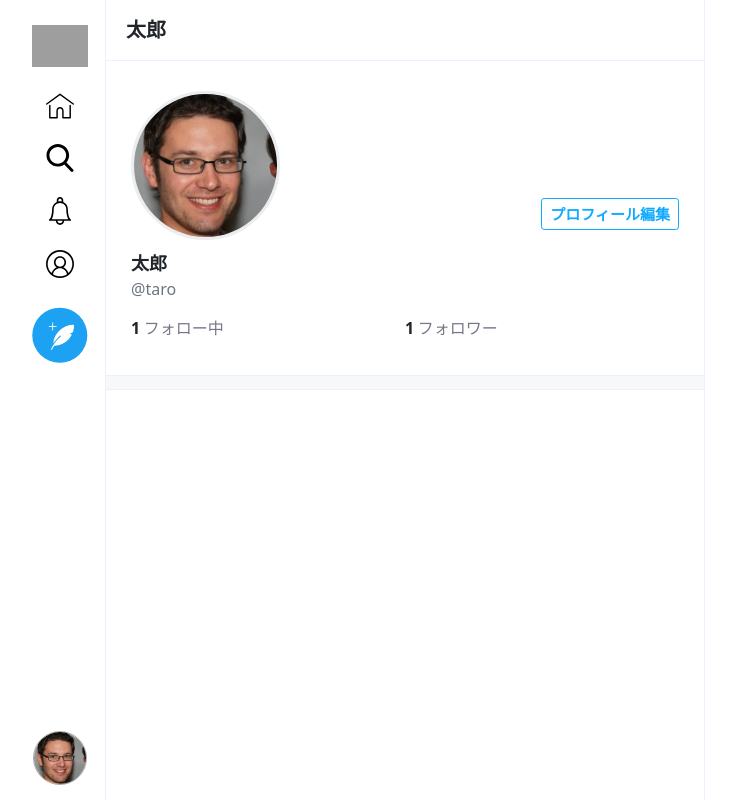
After one commit to shi613621/TwitterClone, a PHP site: page /profile.php in a window 1280 px wide. The commit adds this page. Shown: the whole page, without its empty margins (280-1016 px from the left). Run offline with PHP 8.4, Linux system fonts and the light colour scheme; grey boxes are pictures that could not be loaded.

Commit message:
ユーザー画面作成

```diff
--- a/Views/css/style.css
+++ b/Views/css/style.css
@@ -49,6 +49,16 @@ html {
 
 .btn:hover {
     color: #fff;
+}
+
+.btn-reverse {
+    background-color: #fff;
+    color: #1af;
+    border: 1px solid #1af;
+}
+
+.btn-reverse:hover {
+    color: #1af;
 }
 
 a {
@@ -303,3 +313,54 @@ body.sighup {
     border-color: #1af;
     color: #fff;
 }
+
+/*
+ユーザー
+****/
+.profile .profile-area {
+    padding: 25px;
+}
+
+.profile .profile-area .top {
+    display: flex;
+    justify-content: space-between;
+    align-items: flex-end;
+}
+
+.profile .profile-area .top .user {
+    width: 30%;
+    padding: 5px 15px 10px 0;
+}
+
+.profile .profile-area .top .user img {
+    width: 100%;
+    border-radius: 50%;
+    border: 3px solid rgb(235, 238, 240);
+}
+
+.profile .profile-area .top button {
+    margin-bottom: 20px;
+}
+
+.profile .profile-area .name {
+    font-weight: bold;
+    font-size: 18px;
+}
+
+.profile .profile-area .follow-follower {
+    display: flex;
+    padding: 15px 0 10px 0;
+}
+
+.profile .profile-area .follow-follower .follow-count {
+    width: 30px;
+    font-weight: bold;
+    font-size: 16px;
+}
+
+.profile .profile-area .follow-follower .follow-text {
+    width: 100%;
+    font-size: 16px;
+    margin-right: 30px;
+    color: #778;
+}
--- /dev/null
+++ b/Views/profile.php
@@ -0,0 +1,119 @@
+<!DOCTYPE html>
+<html lang="ja">
+
+<head>
+    <meta charset="UTF-8">
+    <meta http-equiv="X-UA-Compatible" content="IE=edge">
+    <meta name="viewport" content="width=device-width, initial-scale=1.0">
+    <link rel="icon" href="/TwitterClone/Views/img/logo-twitterblue.svg">
+    <!-- Bootstrap CSS -->
+    <link href="https://cdn.jsdelivr.net/npm/bootstrap@5.0.0-beta1/dist/css/bootstrap.min.css" rel="stylesheet" integrity="sha384-giJF6kkoqNQ00vy+HMDP7azOuL0xtbfIcaT9wjKHr8RbDVddVHyTfAAsrekwKmP1" crossorigin="anonymous">
+    <link href="/TwitterClone/Views/css/style.css" rel="stylesheet">
+    <!-- JS -->
+    <script src="https://code.jquery.com/jquery-3.6.0.js" integrity="sha256-H+K7U5CnXl1h5ywQfKtSj8PCmoN9aaq30gDh27Xc0jk=" crossorigin="anonymous" defer></script>
+    <!-- JavaScript Bundle with Popper -->
+    <script src="https://cdn.jsdelivr.net/npm/bootstrap@5.0.0-beta1/dist/js/bootstrap.bundle.min.js" integrity="sha384-ygbV9kiqUc6oa4msXn9868pTtWMgiQaeYH7/t7LECLbyPA2x65Kgf80OJFdroafW" crossorigin="anonymous" defer></script>
+    <!-- いいね！JS -->
+    <script src="/TwitterClone/Views/js/like.js" defer></script>
+
+    <title>プロフィール画面 / Twitterクローン</title>
+    <meta name="description" content="プロフィール画面です">
+</head>
+
+<body class="home profile text-center">
+    <div class="container">
+        <div class="side">
+            <div class="side-inner">
+                <ul class="nav flex-column">
+                    <li class="nav-item"><a href="home.php" class="nav-link"><img src="/TwitterClone/Views/img/logo-twitterblue.svg" alt="" class="icon"></a></li>
+                    <li class="nav-item"><a href="home.php" class="nav-link"><img src="/TwitterClone/Views/img/icon-home.svg" alt=""></a></li>
+                    <li class="nav-item"><a href="search.php" class="nav-link"><img src="/TwitterClone/Views/img/icon-search.svg" alt=""></a></li>
+                    <li class="nav-item"><a href="notification.php" class="nav-link"><img src="/TwitterClone/Views/img/icon-notification.svg" alt=""></a></li>
+                    <li class="nav-item"><a href="profile.php" class="nav-link"><img src="/TwitterClone/Views/img/icon-profile.svg" alt=""></a></li>
+                    <li class="nav-item"><a href="post.php" class="nav-link"><img src="/TwitterClone/Views/img/icon-post-tweet-twitterblue.svg" alt="" class="post-tweet"></a></li>
+                    <li class="nav-item my-icon"><img src="/TwitterClone/Views/img_uploaded/user/sample-person.jpg" class="js-popover" data-bs-container="body" data-bs-toggle="popover" data-bs-placement="right" data-bs-content="<a href='profile.php'>プロフィール</a><br><a href='sign-out.php'>ログアウト</a>" data-bs-html="true"></li>
+                </ul>
+            </div>
+        </div>
+        <div class="main">
+            <div class="main-header">
+                <h1>太郎</h1>
+            </div>
+
+            <div class="profile-area">
+                <div class="top">
+                    <div class="user"><img src="/TwitterClone/Views/img_uploaded/user/sample-person.jpg" alt=""></div>
+
+                    <?php if (isset($_GET['user_id'])) : ?>
+                        <!-- 他人のプロフィール -->
+                        <?php if (isset($_GET['case'])) : ?>
+                            <button class="btn btn-sm">フォローを外す</button>
+                        <?php else : ?>
+                            <button class="btn btn-sm btn-reverse">フォローする</button>
+                        <?php endif; ?>
+                    <?php else : ?>
+                        <!-- 自分のプロフィール -->
+                        <button class="btn btn-reverse btn-sm js-modal-button" type="submit" data-bs-toggle="modal" data-bs-target="#js-modal">プロフィール編集</button>
+
+                        <div class="modal fade" id="js-modal" tabindex="-1" aria-hidden="true">
+                            <div class="modal-dialog">
+                                <div class="modal-content">
+                                    <form action="profile.php" method="post" enctype="multipart/form-data">
+                                        <div class="modal-header">
+                                            <h5 class="modal-title">プロフィールを編集</h5>
+                                            <button class="btn-close" type="button" data-bs-dismiss="modal" aria-label="Close"></button>
+                                        </div>
+                                        <div class="modal-body">
+                                            <div class="user">
+                                                <img src="/TwitterClone/Views/img_uploaded/user/sample-person.jpg" alt="">
+                                            </div>
+                                            <div class="mb-3">
+                                                <label class="mb-1">プロフィール写真</label>
+                                                <input type="file" class="form-control form-control-sm" name="image">
+                                            </div>
+
+                                            <input type="text" class="mb-4 form-control" name="nickname" maxlength="50" value="太郎" placeholder="ニックネーム" required>
+                                            <input type="text" class="mb-4 form-control" name="name" maxlength="50" value="taro" placeholder="ユーザー名" required>
+                                            <input type="email" class="mb-4 form-control" name="email" maxlength="254" value="taro@techis.jp" placeholder="メールアドレス" required>
+                                            <input type="password" class="mb-4 form-control" name="password" minlength="4" maxlength="128" value="" placeholder="パスワード変更する場合ご入力ください">
+                                        </div>
+                                        <div class="modal-footer">
+                                            <button class="btn btn-reverse" data-bs-dismiss="modal">キャンセル</button>
+                                            <button class="btn" type="submit">保存する</button>
+                                        </div>
+                                    </form>
+                                </div>
+                            </div>
+                        </div>
+                    <?php endif; ?>
+                </div>
+
+                <div class="name">太郎</div>
+                <div class="text-muted">@taro</div>
+
+                <div class="follow-follower">
+                    <div class="follow-count">1</div>
+                    <div class="follow-text">フォロー中</div>
+                    <div class="follow-count">1</div>
+                    <div class="follow-text">フォロワー</div>
+                </div>
+            </div>
+
+            <div class="ditch"></div>
+
+            <!-- TODO:後日実装
+                ツイート一覧
+            -->
+
+        </div>
+    </div>
+    <script>
+        document.addEventListener('DOMContentLoaded', function() {
+            $('.js-popover').popover({
+                container: 'body'
+            })
+        }, false);
+    </script>
+</body>
+
+</html>
```
